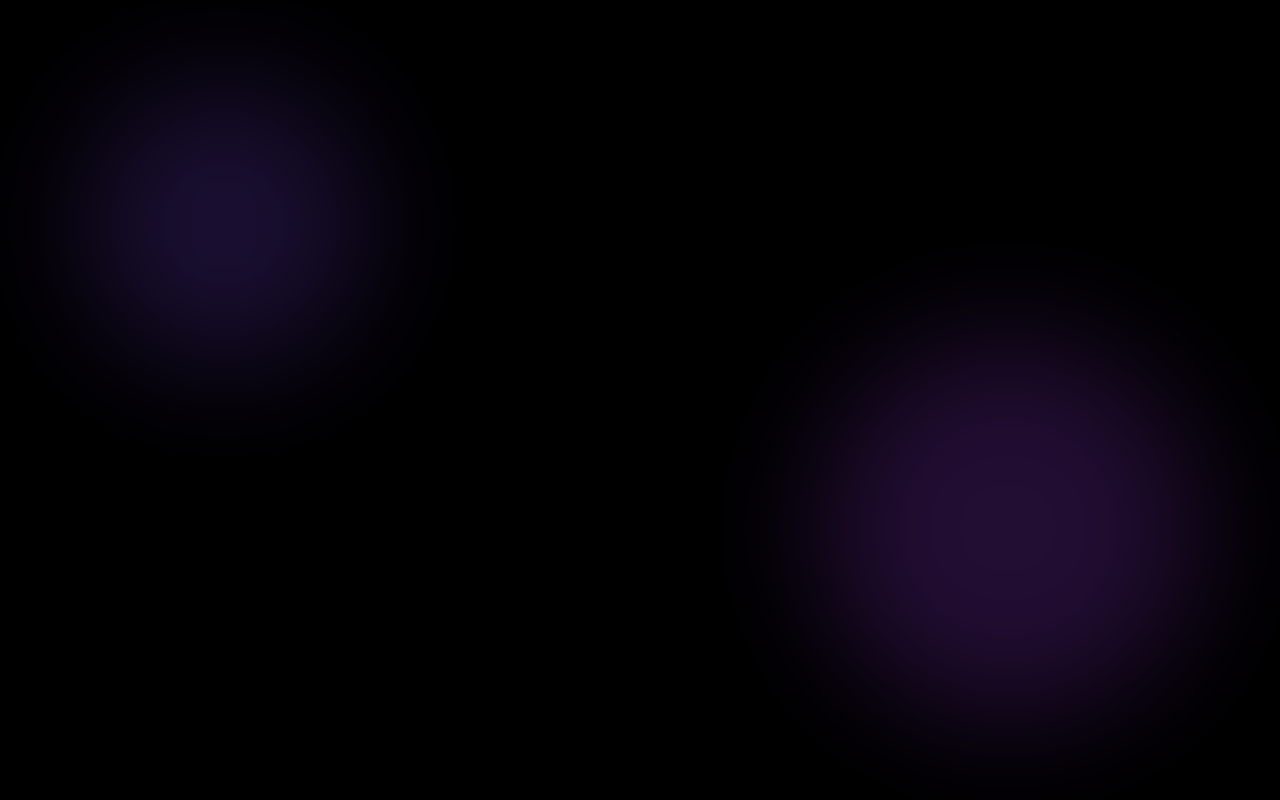
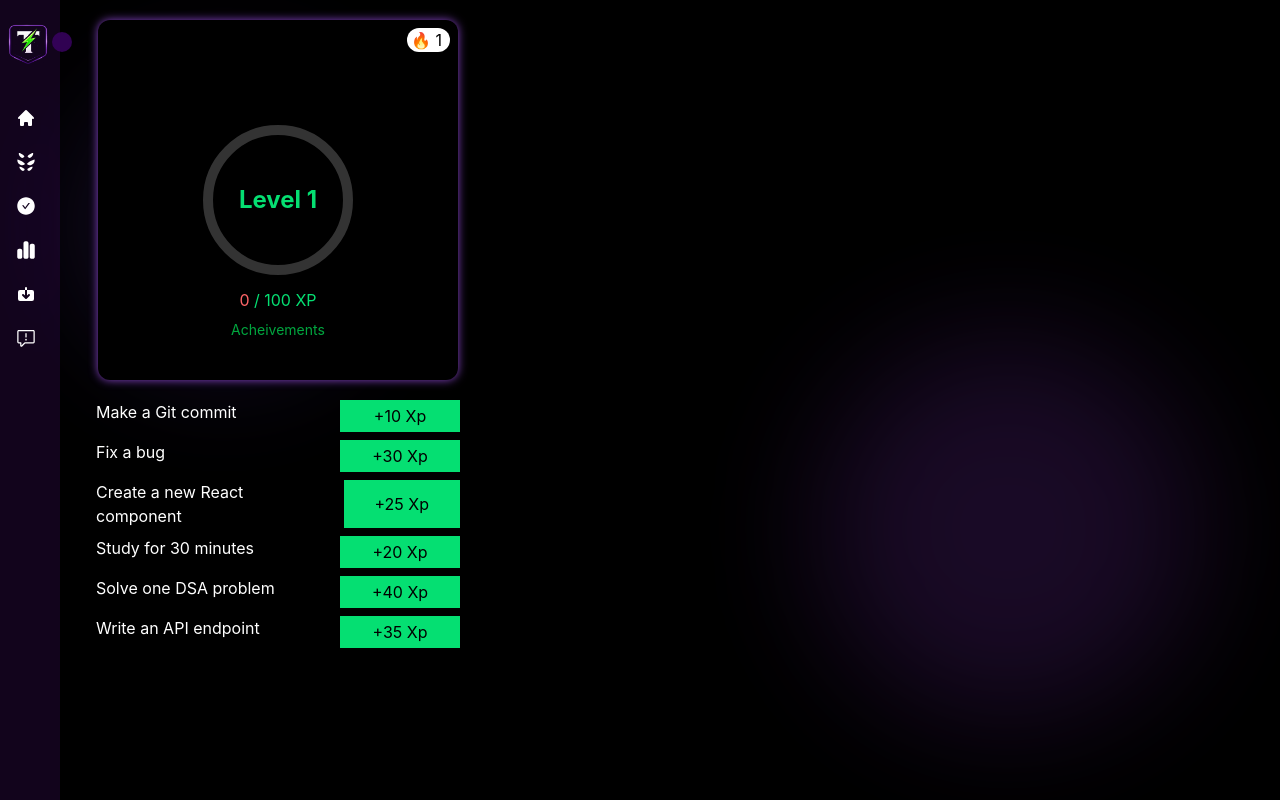
Before and after one commit to Abhijith-TG/solo-leveiling, a React (Vite) app: page /level in a window 1280 px wide. Before the commit this address had no page. Built offline with nearby package versions, Linux system fonts and the light colour scheme.

Commit message:
feat: Updated the dashnoard

```diff
--- a/src/App.tsx
+++ b/src/App.tsx
@@ -4,6 +4,7 @@ import Acheivement from './pages/Acheivement'
 import ParticlesBg from './components/ParticlesBg'
 import Layout from './components/Layout'
 import Statistics from './pages/Statistics'
+import LevelUpPage from './pages/LevelUpPage'
 
 function App() {
   return (
@@ -12,6 +13,7 @@ function App() {
         <Route element={<Layout/>}>
 
         <Route path='/' element={<Dashboard/>} />
+        <Route path='/level' element={<LevelUpPage/>} />
         <Route path='/acheivments' element={<Acheivement/>} />
         <Route path='/statistics' element={<Statistics/>} />
 
--- a/src/components/SideBar.tsx
+++ b/src/components/SideBar.tsx
@@ -5,11 +5,13 @@ import { GoReport } from "react-icons/go"
 import { HiHome, HiSave } from "react-icons/hi"
 import logo from '../assets/logo.png'
 import { useNavigate } from "react-router-dom"
+import { GiHunterEyes } from "react-icons/gi"
 
 function SideBar() {
 
     const navItems = [
-        {name:"Home",route:"/", icon:<HiHome size={20}/>},
+        {name:"Dashboard",route:"/", icon:<HiHome size={20}/>},
+        {name:"Level Up",route:"/level", icon:<GiHunterEyes size={20}/>},
         {name:"Acheivements",route:"/acheivments",icon:<AiFillCheckCircle size={20}/>},
         {name:"Statistics",route:"/statistics",icon:<FaChartSimple size={20}/>},
         {name:"History",route:"/history",icon:<HiSave size={20}/>},
--- /dev/null
+++ b/src/components/TopBar.tsx
@@ -0,0 +1,36 @@
+import { BsQuestionCircle } from 'react-icons/bs'
+import { IoNotificationsOutline } from 'react-icons/io5'
+import { MdKeyboardArrowDown } from 'react-icons/md'
+
+function TopBar() {
+
+  return (
+    <div className=' flex ps-6 pe-2 py-2 text-white bg-purple-900/40 backdrop-blur-xl rounded-full justify-between max-w-200 min-w-150  items-center'>
+        <div className='text-xl'>Dashboard</div>
+        <div className='flex items-center gap-3'>
+            <div className='p-2.5 bg-purple-900/60 rounded-full' > <BsQuestionCircle size={18}/> </div>
+            <div className='p-2.5 bg-purple-900/60 rounded-full'> <IoNotificationsOutline size={18} /> </div>
+            <div className='flex items-center gap-3 bg-purple-900/60 px-2.5 py-1.5 rounded-full justify-between '>
+                <div>
+                    <img className='w-7 h-7 rounded-full' src="https://aniyuki.com/wp-content/uploads/2025/02/aniyuki-solo-leveling-gif-11.gif" alt="" />
+                </div>
+                < p className='text-sm'>{name}</p>
+                <MdKeyboardArrowDown/>
+            </div>
+
+        </div>
+    </div>
+  )
+}
+
+export default TopBar
+
+
+
+
+
+
+
+
+
+const name = "Abhijith TG"
--- a/src/pages/Dashboard.tsx
+++ b/src/pages/Dashboard.tsx
@@ -1,11 +1,5 @@
-import { useEffect, useState } from "react";
-import type { Tasks } from "../types/tasks";
-import type { User } from "../types/user";
-import { tasklist } from "../services/taskService";
-import ExpCircle from "../components/ExpCircle";
-import TaskList from "../components/TaskList";
-import { DailyHelper } from "../helpers/dailyHelper";
-import { increaseXp } from "../helpers/xpHelper";
+import TopBar from "../components/TopBar";
+
 
 
 
@@ -13,42 +7,14 @@ import { increaseXp } from "../helpers/xpHelper";
 
 function Dashboard() {
 
-  const [user, setUser] = useState<User>(() => {
-    const localUser = localStorage.getItem("user");
-    return localUser ? JSON.parse(localUser)
-     :
-      { level: 1, xp: 0, maxXp: 100,streak:1,tasksCompleted:0,lastDate:new Date().toISOString().split("T")[0]};
-  });
-
-  const [tasks, setTasks] = useState<Tasks[]>(() => {
-    const localTask = localStorage.getItem("tasks");
-    return localTask ? JSON.parse(localTask) : tasklist;
-  });
 
 
 
+  return (
+    <div className="p-5 flex flex-col  items-center justify-center shadow-white ">
+                <TopBar/>
 
 
-  DailyHelper({user,setUser,setTasks})
-
-  const increaseXps = (id: number) => {
-    increaseXp({id,user,tasks,setUser,setTasks})
-  };
-
-  useEffect(() => {
-    localStorage.setItem("user", JSON.stringify(user));
-  }, [user]);
-
-  useEffect(() => {
-    localStorage.setItem("tasks", JSON.stringify(tasks));
-  }, [tasks]);
-
-  return (
-    <div className="p-5 flex flex-col  items-center justify-center shadow-white ">
-      <ExpCircle user={user}/>
-      <div className="sm:overflow-y-auto sm:h-65 ">
-        <TaskList tasks={tasks} increaseXp={increaseXps}/>
-      </div>
     </div>
   );
 }
--- /dev/null
+++ b/src/pages/LevelUpPage.tsx
@@ -0,0 +1,56 @@
+import { useEffect, useState } from "react";
+import type { Tasks } from "../types/tasks";
+import type { User } from "../types/user";
+import { tasklist } from "../services/taskService";
+import ExpCircle from "../components/ExpCircle";
+import TaskList from "../components/TaskList";
+import { DailyHelper } from "../helpers/dailyHelper";
+import { increaseXp } from "../helpers/xpHelper";
+
+
+
+
+
+function LevelUpPage() {
+
+  const [user, setUser] = useState<User>(() => {
+    const localUser = localStorage.getItem("user");
+    return localUser ? JSON.parse(localUser)
+     :
+      { level: 1, xp: 0, maxXp: 100,streak:1,tasksCompleted:0,lastDate:new Date().toISOString().split("T")[0]};
+  });
+
+  const [tasks, setTasks] = useState<Tasks[]>(() => {
+    const localTask = localStorage.getItem("tasks");
+    return localTask ? JSON.parse(localTask) : tasklist;
+  });
+
+
+
+
+
+  DailyHelper({user,setUser,setTasks})
+
+  const increaseXps = (id: number) => {
+    increaseXp({id,user,tasks,setUser,setTasks})
+  };
+
+  useEffect(() => {
+    localStorage.setItem("user", JSON.stringify(user));
+  }, [user]);
+
+  useEffect(() => {
+    localStorage.setItem("tasks", JSON.stringify(tasks));
+  }, [tasks]);
+
+  return (
+    <div className="p-5 flex flex-col  items-center justify-center shadow-white ">
+      <ExpCircle user={user}/>
+      <div className="sm:overflow-y-auto sm:h-65 ">
+        <TaskList tasks={tasks} increaseXp={increaseXps}/>
+      </div>
+    </div>
+  );
+}
+
+export default LevelUpPage;
```
